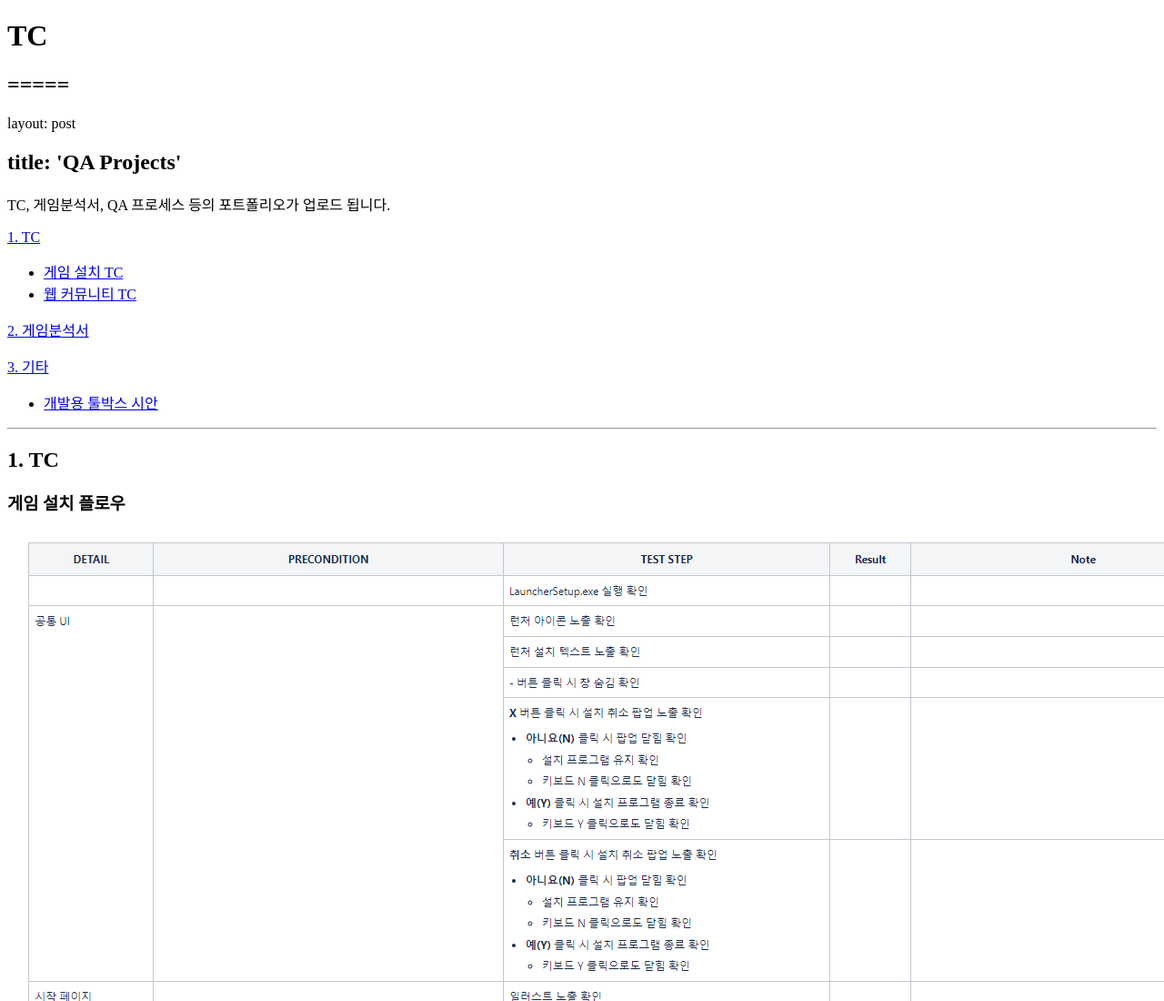
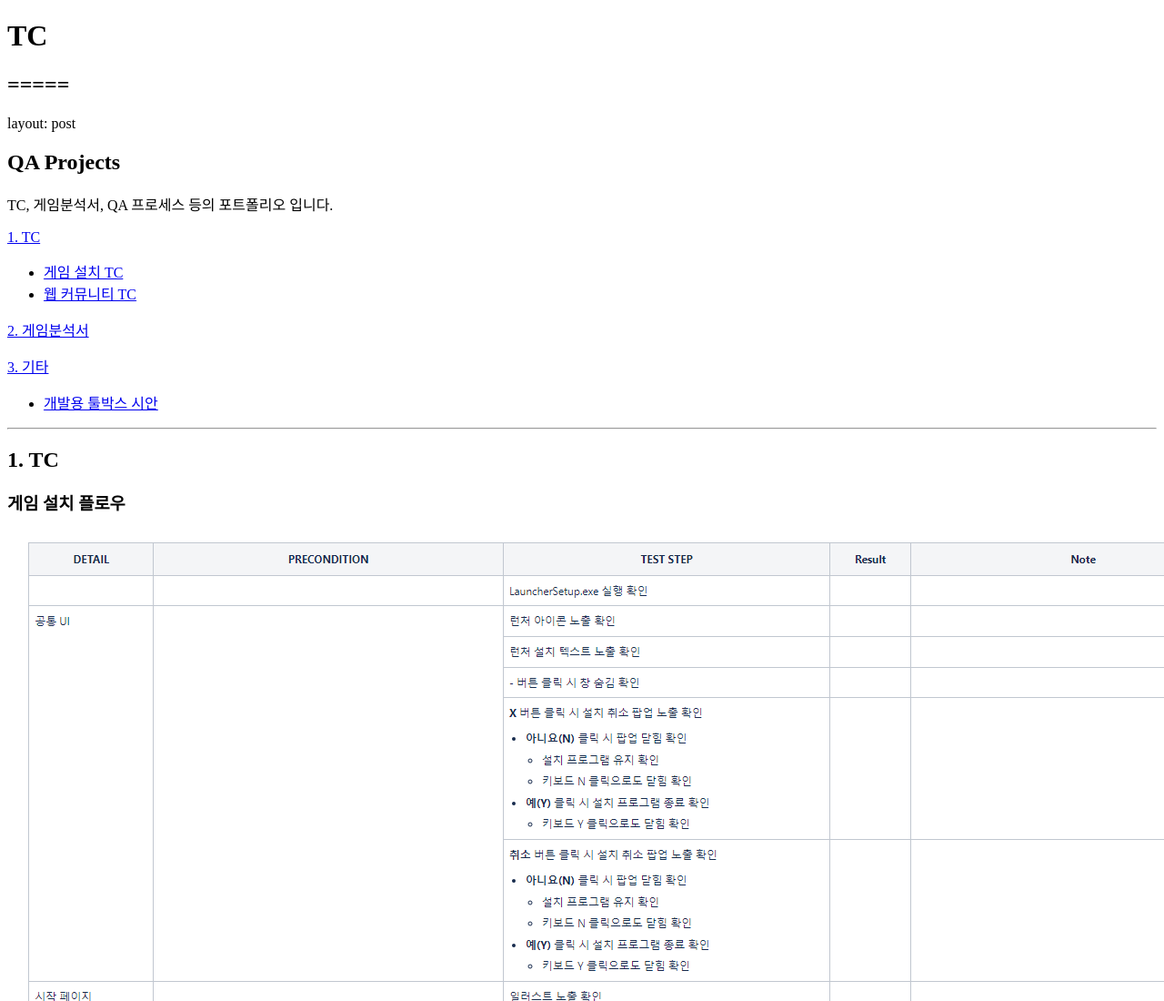
Before and after one commit to Inhabitti/TC, a plain HTML site: page index.html in a window 1280 px wide. Shown: the top 1100 px of the page at 91% size. Drawn offline with Linux system fonts and the light colour scheme.

Commit message:
Update index.html

```diff
--- a/index.html
+++ b/index.html
@@ -7,8 +7,8 @@
 	<h1>TC</h1>
 	<h2>=====</h2>
 	<p>layout: post</p>
-	<h2>title: 'QA Projects'</h2>
-	<p>TC, 게임분석서, QA 프로세스 등의 포트폴리오가 업로드 됩니다.</p>
+	<h2>QA Projects</h2>
+	<p>TC, 게임분석서, QA 프로세스 등의 포트폴리오 입니다.</p>
 	<p><a href="#1-TC">1. TC</a></p>
 	<ul>
 		<li><a href="#게임-설치-플로우">게임 설치 TC</a></li>
```
